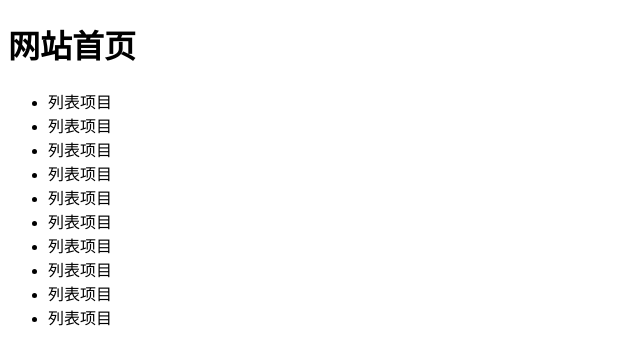
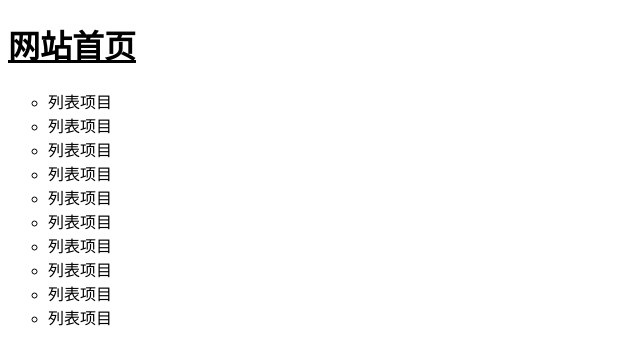
Before and after one commit to gyxaj/a1, a plain HTML site: page index.html in a window 1280 px wide. Shown: the full height of the page, 0-640 px from the left. Drawn offline with Linux system fonts and the light colour scheme.

Commit message:
修改了首页文档，添加了css样式

```diff
--- a/css.css
+++ b/css.css
@@ -2,5 +2,11 @@
 * @Author: Administrator
 * @Date:   2018-04-23 08:41:01
 * @Last Modified by:   Administrator
-* @Last Modified time: 2018-04-23 08:41:01
+* @Last Modified time: 2018-04-23 09:41:54
 */
+h1{
+	text-decoration: underline;
+}
+ul{
+	list-style:circle;
+}
```
